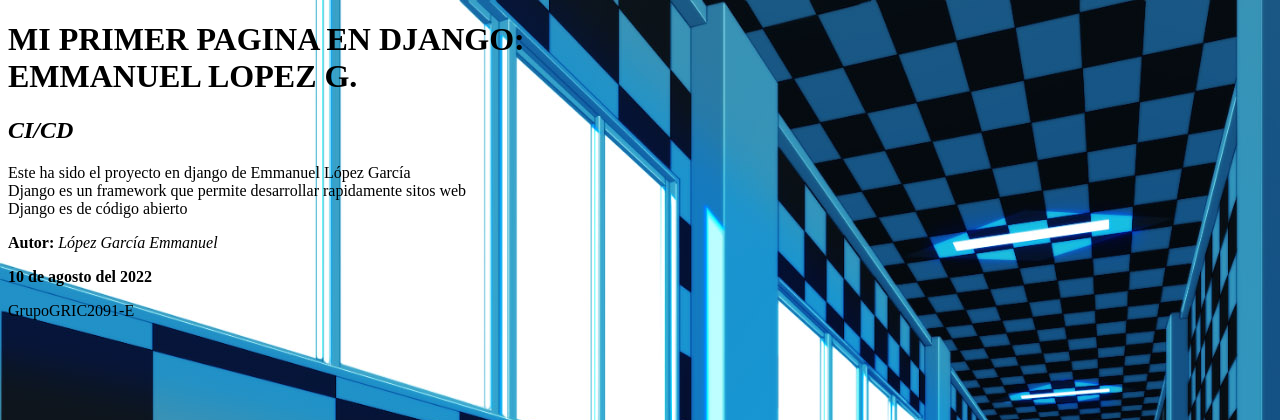
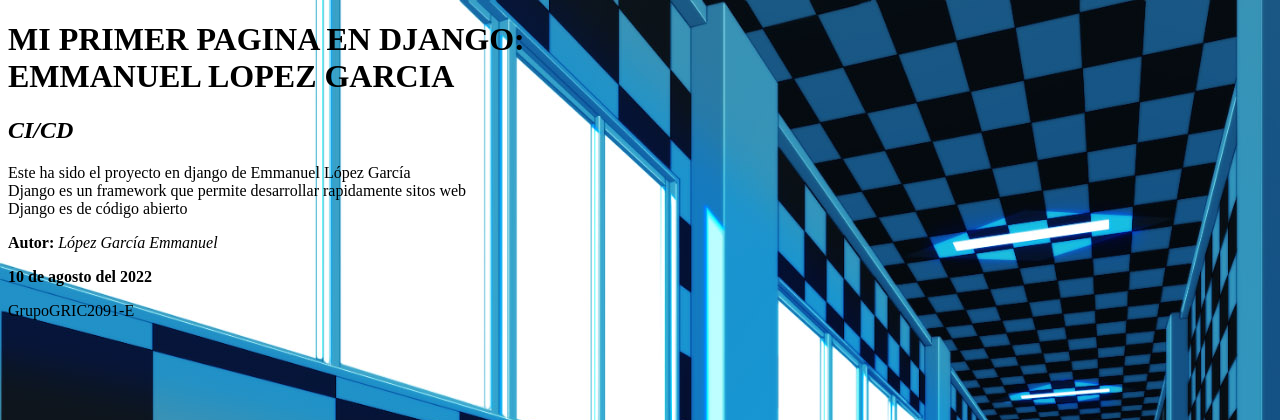
Before and after one commit to elopez-gar/proj1, a Django app: page / in a window 1280 px wide. Shown: the top 420 px of the page. Run offline with Django 4.2, Linux system fonts and the light colour scheme.

Commit message:
Segundo Commit

```diff
--- a/templates/homepage.html
+++ b/templates/homepage.html
@@ -28,7 +28,7 @@
         <header id="cabecera">
             <h1>
                 <strong>MI PRIMER PAGINA EN DJANGO:</strong><br>
-                <strong>EMMANUEL LOPEZ G.</strong>
+                <strong>EMMANUEL LOPEZ GARCIA</strong>
             </h1>
             <div id="cabecera2">
                 <h2>
```
